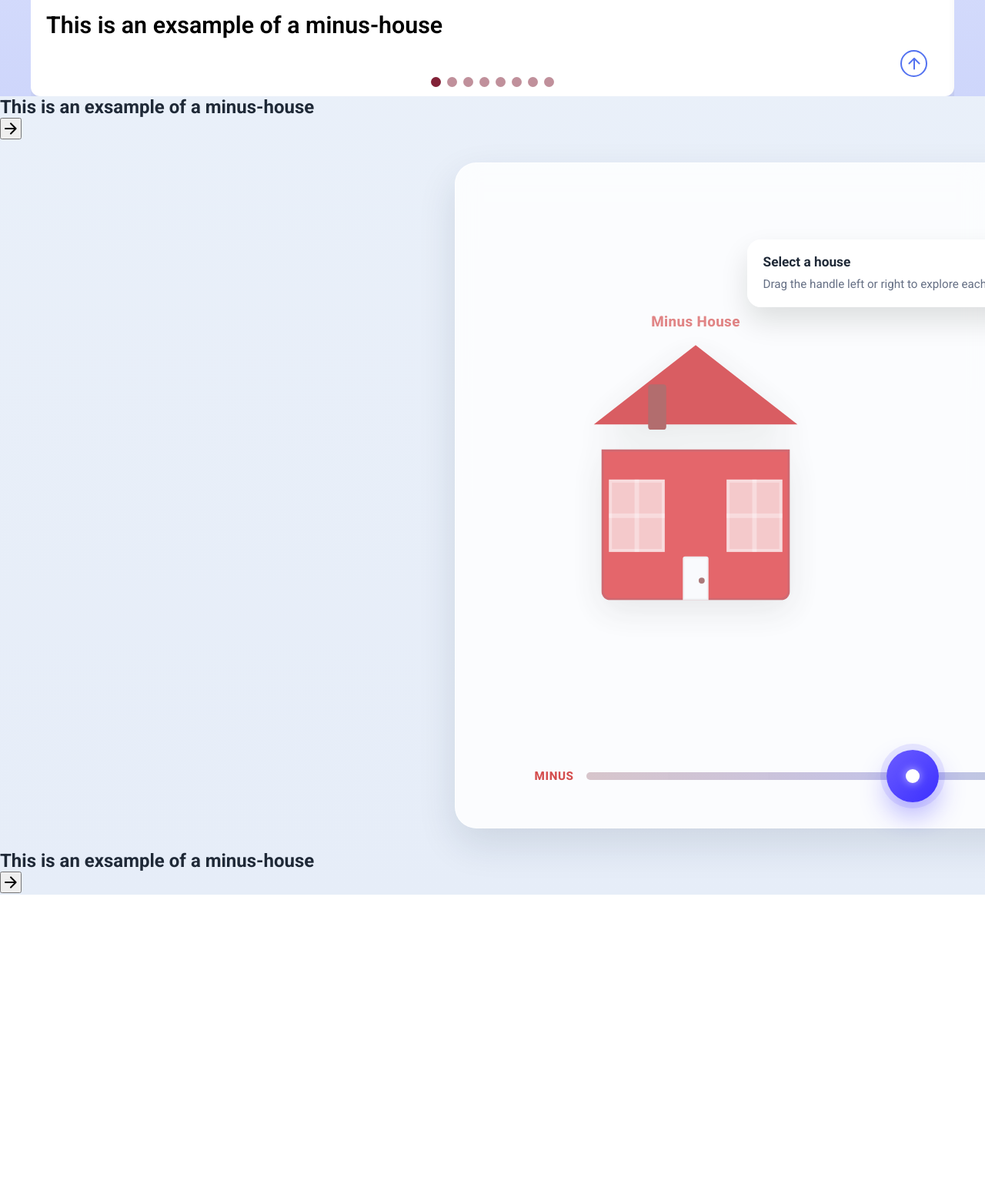
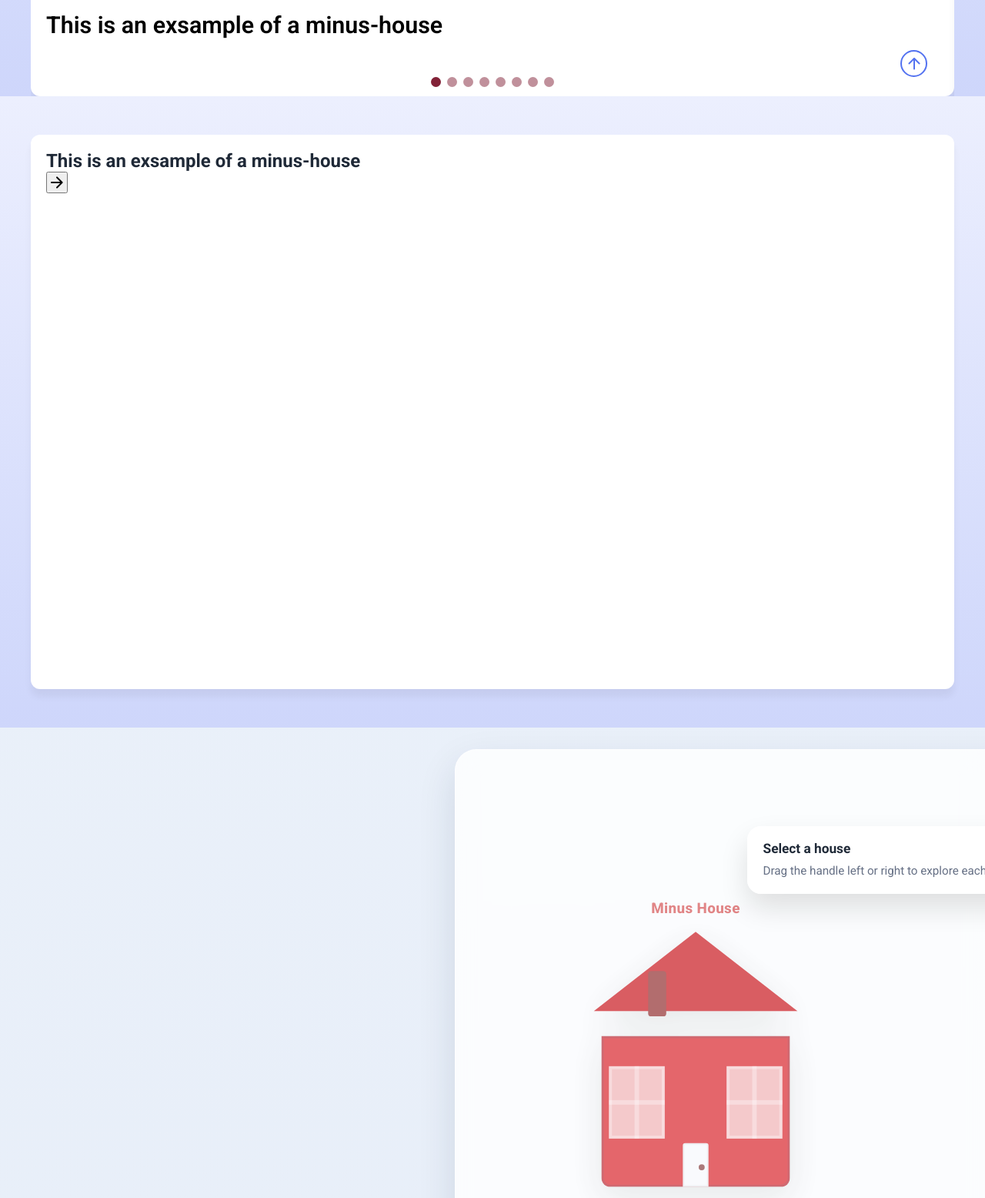
Before and after one commit to Cpgamer/smarthus, a plain HTML site: page index.html in a window 1280 px wide. Shown: the part 1550-3106 px from the top of the page at 77% size. Before the commit the page ends 2712 px from the top, so only its background shows below. Drawn offline with nearby package versions, Linux system fonts and the light colour scheme; a web font is replaced by a local one.

Commit message:
ordnet med tekstboks 2 og 3

```diff
--- a/index.html
+++ b/index.html
@@ -41,7 +41,7 @@
                         <img src="Byg dit eget lavenergihus af træ - læs hvordan her.png" alt="card-image" class="card-image">
                         <p class="badge minus-house1">Minus-house</p>
                         <h2 class="card-title">This is an exsample of a minus-house</h2>
-                        <a href="#ned"class="card-link">
+                        <a href="#seksjon-tekstboks2"class="card-link">
                             <button class="card-button material-symbols-rounded">arrow_forward
                             </button>
                         </a>
@@ -132,23 +132,24 @@
 <!-- Bildekarusell slutt -->
 
     <!-- Tekstboks 2 -->
-    <div class="boks2-wrapper">
-        <ul class="boks2-list swiper-wrapper">
-            <li class="boks2-item swiper-slide">
-                <h2 class="boks2-title">This is an exsample of a minus-house</h2>
-                    <p class="teksboks2-boks-tekst"></p>
-                    <a href="#seksjon-husanimasjon" class="boks2-link">
-                    <button class="card-button material-symbols-rounded">arrow_forward
+    <div class="container-boks1" id="seksjon-tekstboks2">
+        <div class="boks1-wrapper">
+            <ul class="boks1-list swiper-wrapper">
+                <li class="boks1-item swiper-slide">
+                    <h2 class="boks1-title">This is an exsample of a minus-house</h2>
+                    <a href="#seksjon-husanimasjon" class="boks1-link" id="boks1-knapp">
+                        <button class="boks1-button material-symbols-rounded">arrow_forward
                         </button>
                     </a>
                 </li>
             </ul>
         </div>
+    </div>
 
     <!-- Håvards kode for husanimasjon START -->
     <section class="comparison-module" id="seksjon-husanimasjon">
     <div class="comparison-box">
-        <a href="#opp"class="card-link">
+        <a href="#seksjon-tekstboks3"class="card-link">
             <button class="card-button material-symbols-rounded">arrow_forward
             </button>
         </a>
@@ -215,17 +216,14 @@
     <!-- Håvards kode for husanimasjon END -->
 
     <!-- Tekstboks 3 -->
-    <div class="tekstboks3-wrapper">
-        <ul class="tekstboks3-list swiper-wrapper">
-            <li class="tekstboks3-item swiper-slide">
-                <h2 class="tekstboks3-title">This is an exsample of a minus-house</h2>
-                    <p class="tekstboks3-tekst"></p>
-                <a href="#opp"class="tekstboks3-link">
-                    <button class="card-button material-symbols-rounded">arrow_forward
-                    </button>
-                </a>
+    <div class="container-boks1" id="seksjon-tekstboks3">
+        <div class="boks1-wrapper">
+            <ul class="boks1-list swiper-wrapper">
+                <li class="boks1-item swiper-slide">
+                    <h2 class="boks1-title">This is an exsample of a minus-house</h2>
                 </li>
             </ul>
+        </div>
     </div>
 
 </body>
```
Lines whose indentation alone changed are shown as unchanged.
